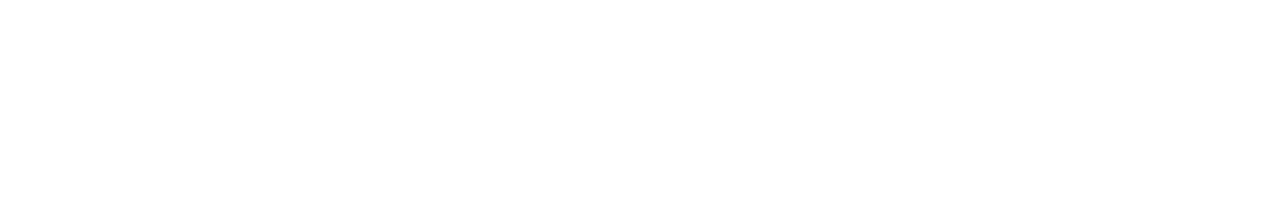
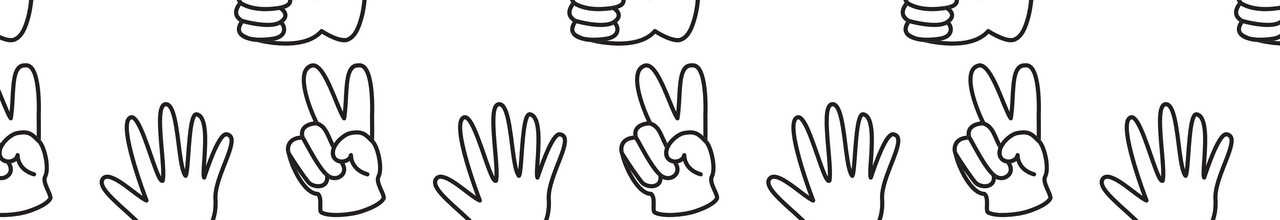
Before and after one commit to Tylerp10/rock-paper-scissors, a plain HTML site: page index.html in a window 1280 px wide. Shown: the top 220 px of the page. Drawn offline with Linux system fonts and the light colour scheme.

Commit message:
Update style.css

```diff
--- a/style.css
+++ b/style.css
@@ -1,5 +1,5 @@
 html{
-    background-image: url(/images/rock-paper-scissors-pattern-background-vector-4521145.jpeg);
+    background-image: url(/rock-paper-scissors-pattern-background-vector-4521145.jpeg);
 }
 .container {
     border: 2px solid black;
```
